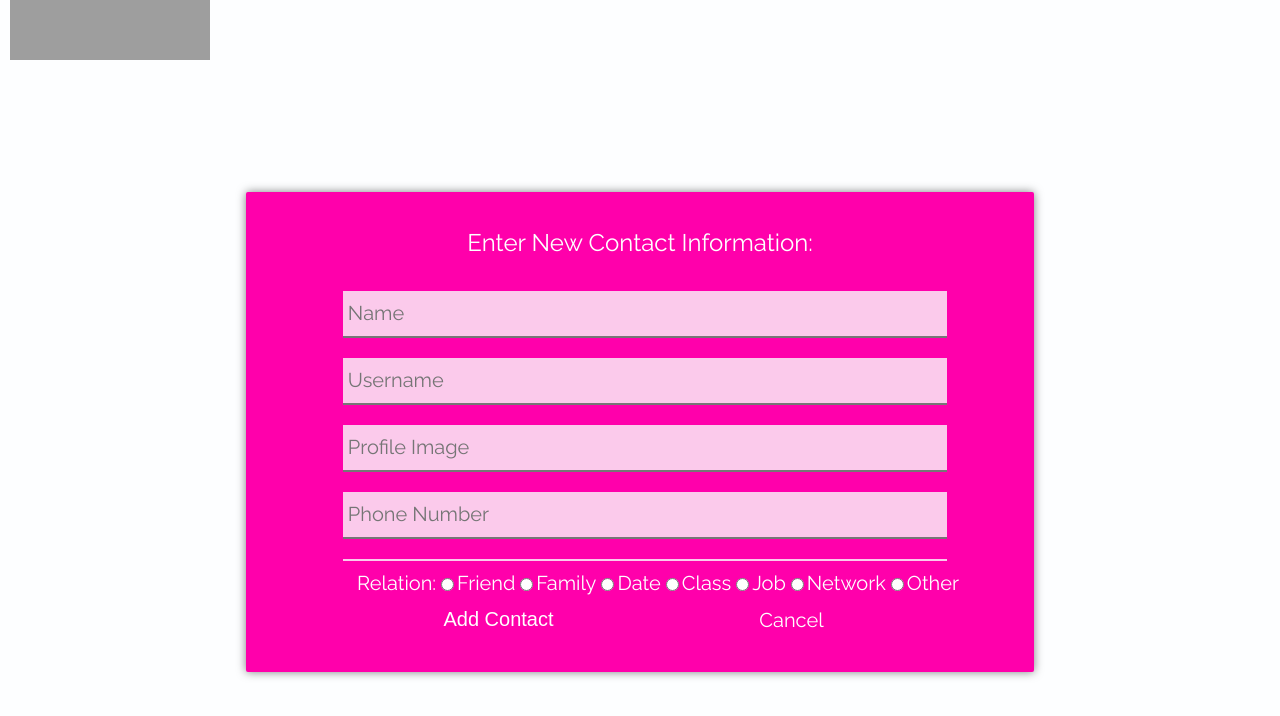
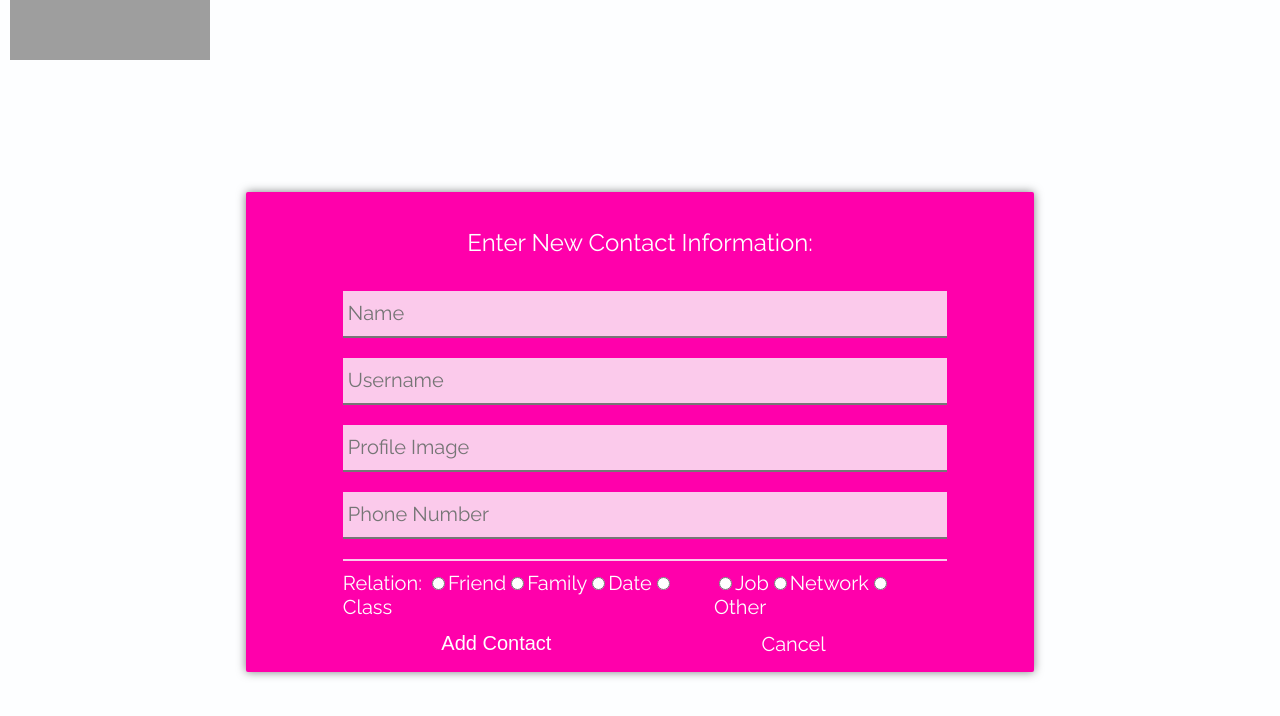
Before and after one commit to ddmilo/mesh, a React (Create React App) app in the folder client/: page /new_contact in a window 1280 px wide. Shown: the top 716 px of the page. Built offline with nearby package versions, Linux system fonts and the light colour scheme; grey boxes are pictures that could not be loaded.

Commit message:
Changed element from div to form to correctly submit information in Edit and New contact

```diff
--- a/client/src/App.js
+++ b/client/src/App.js
@@ -64,6 +64,7 @@ class App extends Component {
 }
   newContact = async(contactInfo) => {
     try{
+      console.log('Clicked')
       const user_id = this.state.currentUser.id
       const response = await axios.post(`/api/users/${user_id}/contacts`, contactInfo)
       console.log(response)
--- a/client/src/components/NewContact.js
+++ b/client/src/components/NewContact.js
@@ -33,6 +33,7 @@ class NewContact extends Component {
 
     newContact = (event) => {
         event.preventDefault()
+        console.log("called")
         const contactInfo = {
             user_id: this.props.userId,
             name: this.state.name,
@@ -137,9 +138,9 @@ class NewContact extends Component {
                                         onChange={this.handleChange}
                                     />
                                 </InputBoxContainer>
-
                                 <RadioOptions>
                                 <RadioInputs>
+                                    <div>
                                 <label htmlFor="relation">Relation: </label>
                                         <input
                                             type="radio"
@@ -172,7 +173,8 @@ class NewContact extends Component {
                                             value="class"
                                             onChange={this.handleChange} />
                                         <label htmlFor="contactChoice1">Class</label>
-
+                                    </div>
+                                    <div>
                                         <input
                                             type="radio"
                                             id="choice"
@@ -196,14 +198,15 @@ class NewContact extends Component {
                                             value="other"
                                             onChange={this.handleChange} />
                                         <label htmlFor="contactChoice3">Other</label>
+                                        </div>
                                         </RadioInputs>
                                     <ActionContainer>
                                             <EditButton>
                                                 <EditSubmitInput className="input-button" type="submit" value="Add Contact" />
-                                            </EditButton>
+                                             </EditButton>
                                             <EditButton>
                                                 <Link to='/contacts'>Cancel</Link>
-                                            </EditButton>
+                                             </EditButton>
                                     </ActionContainer>
                                 </RadioOptions>
                             </FormInputBody>
--- a/client/src/components/styled-components/Form.js
+++ b/client/src/components/styled-components/Form.js
@@ -93,6 +93,7 @@ export const RadioOptions = styled.div`
         padding: 0;
         margin: 0;
     }
+
 `
 
 export const LoginWrapper = styled.div`
@@ -108,7 +109,7 @@ export const LoginWrapper = styled.div`
 
 `
 
-export const UserFormBody = styled.div`
+export const UserFormBody = styled.form`
     display: flex;
     justify-content: center;
     flex-direction: column;
@@ -127,13 +128,16 @@ export const UserFormBody = styled.div`
         padding: 0;
     }
     @media only screen and (max-width: 1000px){
-    width: 45vw;
+    width: 80vw;
+    }
+    @media only screen and (max-width: 881px){
+    width: 85vw;
+    }
+    @media only screen and (max-width: 850px){
+        width: 80%;
     }
     @media only screen and (max-width: 800px){
-    width: 50vw;
-    }
-    @media only screen and (max-width: 600px){
-    width: 80%;
+        width: 95vw;
     }
     @media only screen and (max-width: 500px){
         height: 90vh;
@@ -205,11 +209,15 @@ export const UserFormButton = styled.div`
 export const RadioInputs = styled.div`
     display: flex;
     justify-content: space-around;
-    width: 45vw;
-    margin-left: 10px;
-    @media only screen and (max-width: 500px){
-        font-size: .95em;
-        margin-left: 18px;
+    width: 100%;
+    @media only screen and (max-width: 800px){
+        flex-direction: column;
+        p {
+            color: white;
+            font-size: .75em;
+            padding: 0;
+            margin: 0;
+        }
     }
 `
 
```
